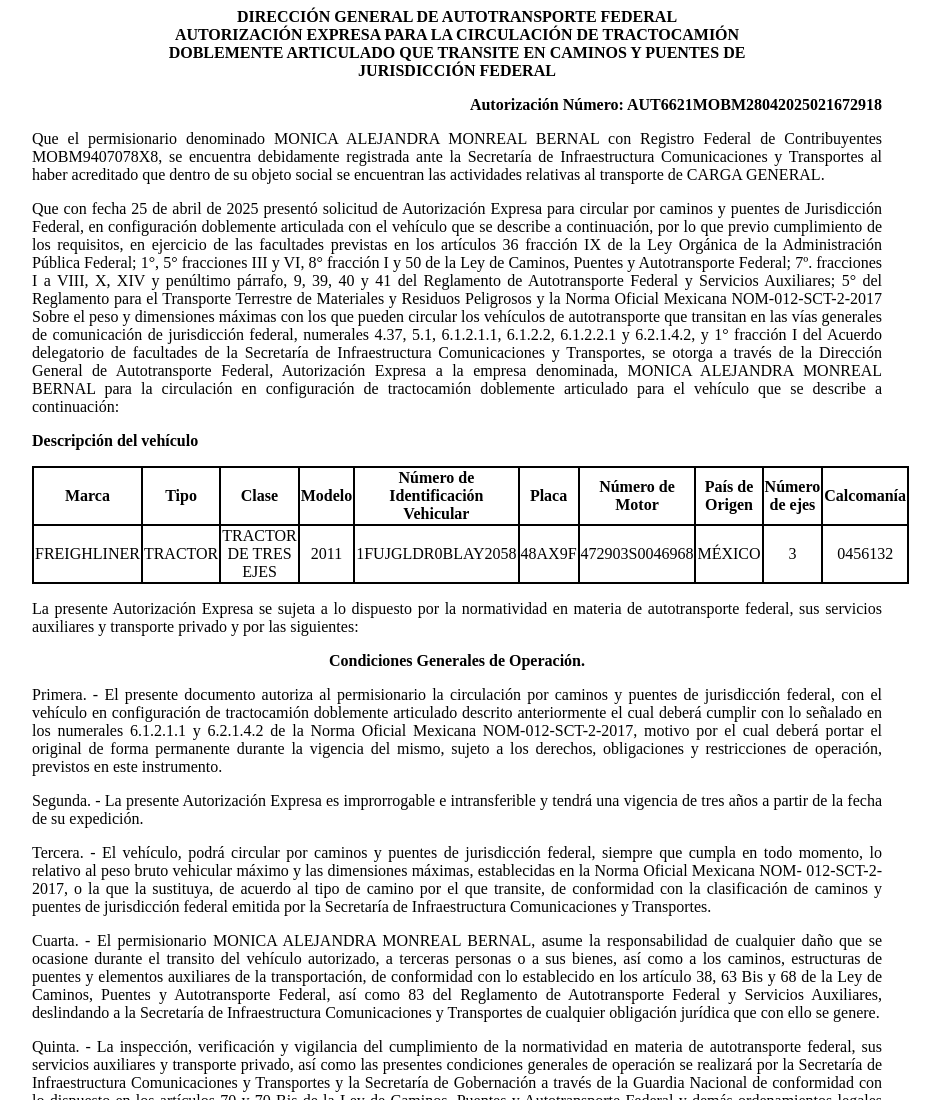
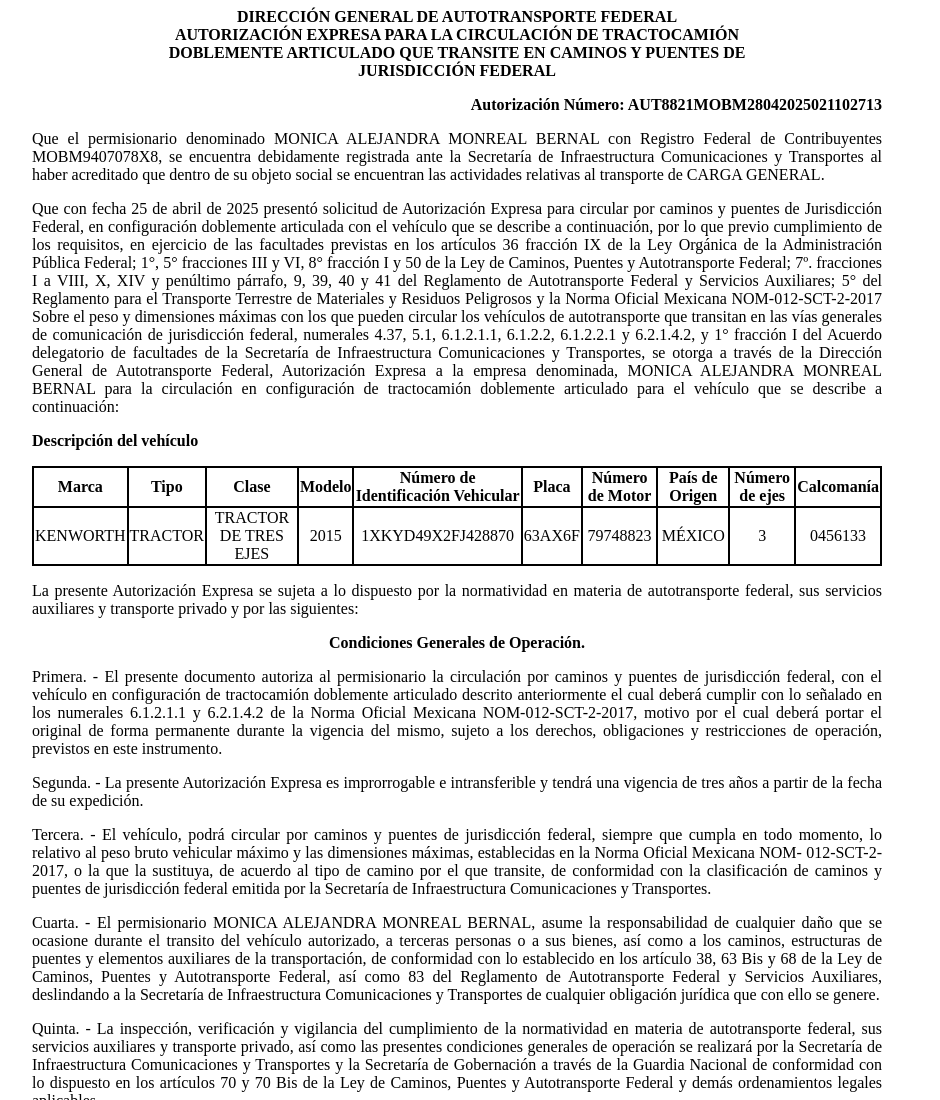
Before and after one commit to app-sct1/ConsultaAutDobleRemolque-folio-0273911, a plain HTML site: page index (1).html in a window 1280 px wide. Shown: the top 1100 px of the page, without its empty margins (183-1123 px from the left). Drawn offline with Linux system fonts and the light colour scheme.

Commit message:
index.html

```diff
--- a/index (1).html
+++ b/index (1).html
@@ -75,7 +75,7 @@
 						<p class="sinMargen">DOBLEMENTE ARTICULADO QUE TRANSITE EN CAMINOS Y PUENTES DE</p>
 						<p class="sinMargen">JURISDICCIÓN FEDERAL</p>
 					</div>
-<p class="derechaNegro">Autorización Número: AUT6621MOBM28042025021672918</p>
+<p class="derechaNegro">Autorización Número: AUT8821MOBM28042025021102713</p>
 
 					<p class="justificado">Que el permisionario denominado
 						MONICA ALEJANDRA MONREAL BERNAL con Registro Federal de
@@ -128,16 +128,16 @@
 							<th class="borde">Calcomanía</th>
 						</tr>
 						<tr class="borde">
-							<td class="borde">FREIGHLINER</td>
+							<td class="borde">KENWORTH</td>
 							<td class="borde">TRACTOR</td>
 							<td class="borde">TRACTOR DE TRES EJES</td>
-							<td class="borde">2011</td>
-							<td class="borde">1FUJGLDR0BLAY2058</td>
-							<td class="borde">48AX9F</td>
-							<td class="borde">472903S0046968</td>
+							<td class="borde">2015</td>
+							<td class="borde">1XKYD49X2FJ428870</td>
+							<td class="borde">63AX6F</td>
+							<td class="borde">79748823</td>
 							<td class="borde">MÉXICO</td>
 							<td class="borde">3</td>
-							<td class="borde">0456132</td>
+							<td class="borde">0456133</td>
 						</tr>
 
 					</tbody></table>
```
